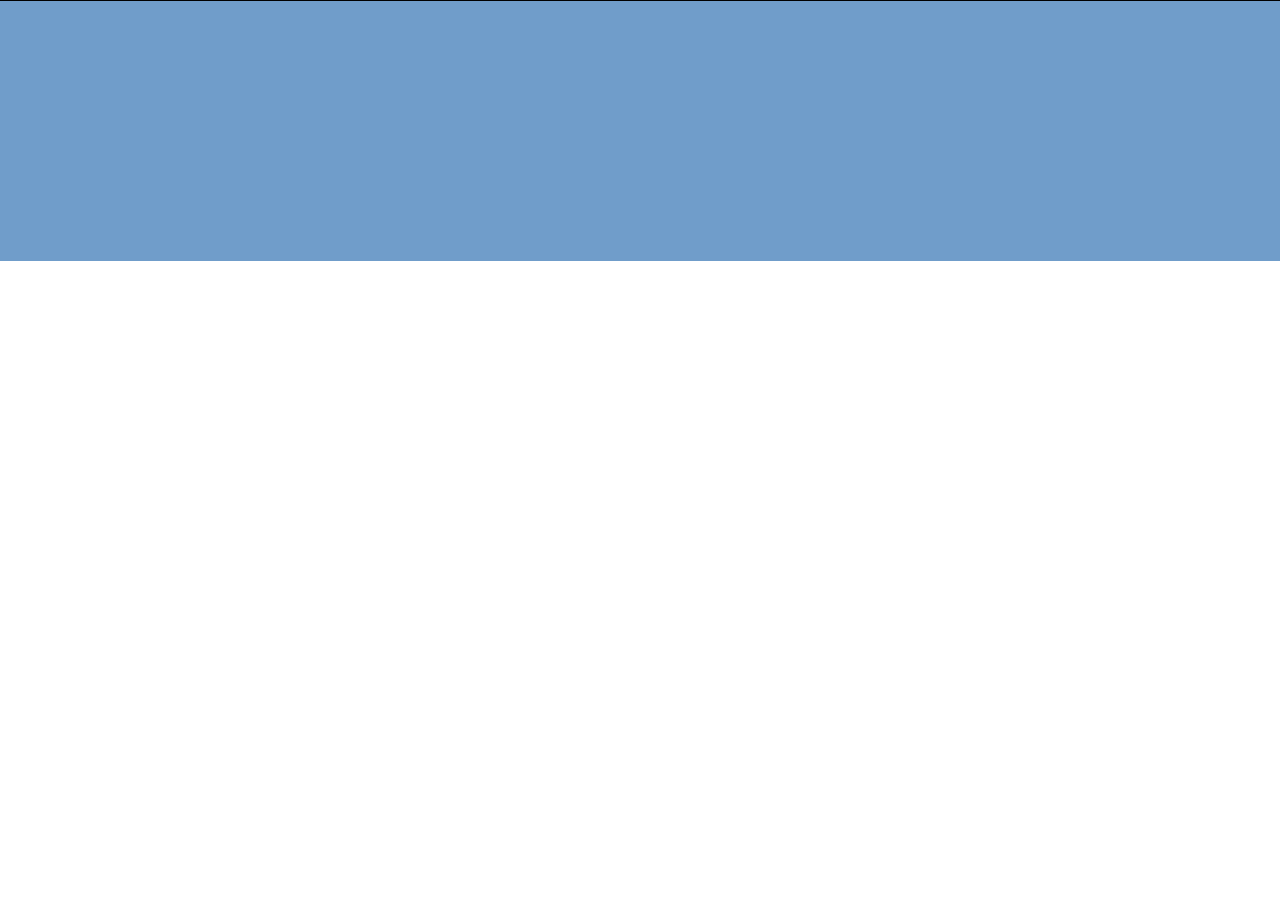
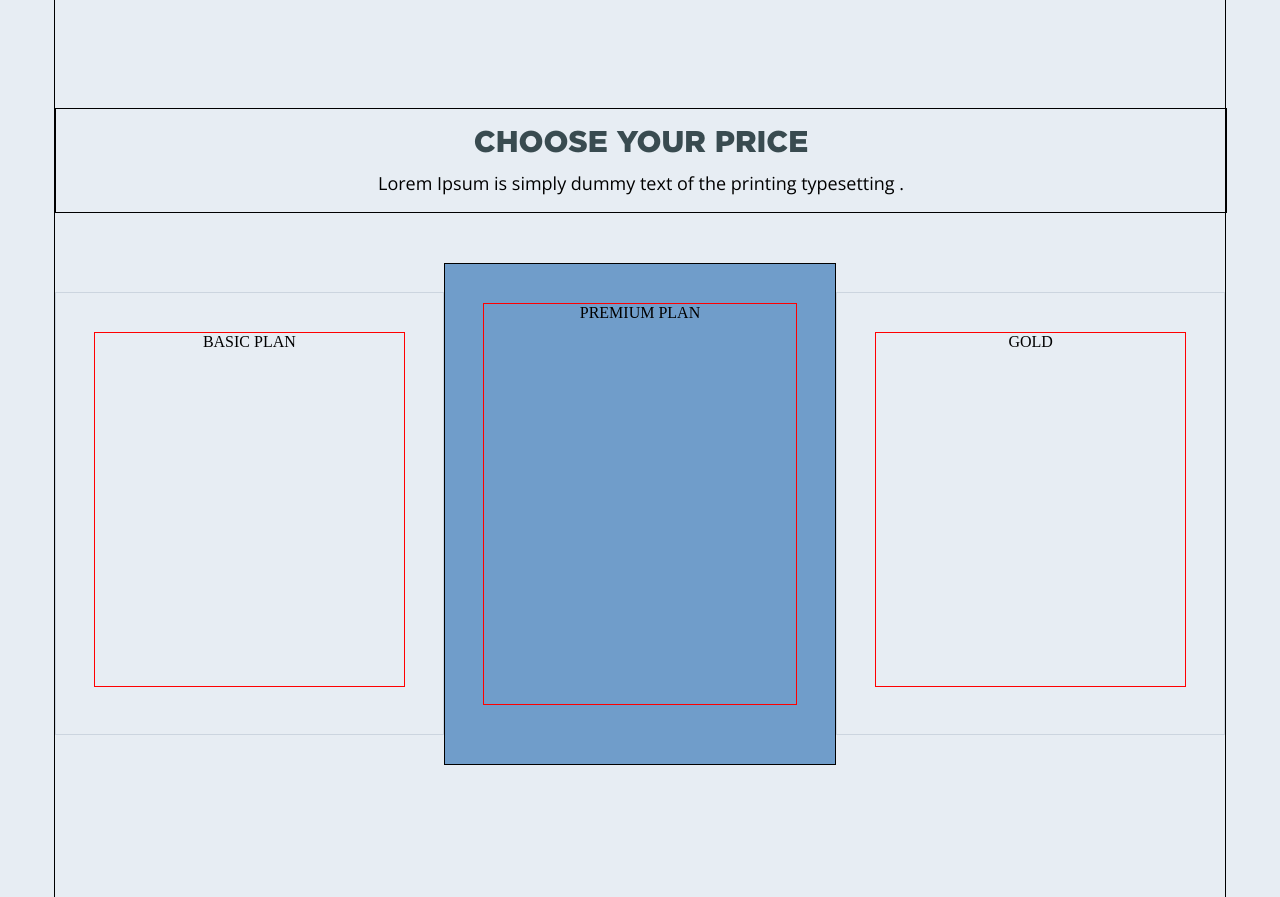
Before and after one commit to TrellixVulnTeam/by-template_RXOF, a plain HTML site: page 1/index.html in a window 1280 px wide. Shown: the part 2119-3016 px from the top of the page. Before the commit the page ends 2380 px from the top, so only its background shows below. Drawn offline with nearby package versions, Linux system fonts and the light colour scheme.

Commit message:
new section

```diff
--- a/1/css/sass/main.sass
+++ b/1/css/sass/main.sass
@@ -250,12 +250,52 @@ header
 
 
 .third-block
-  max-height: 890px
+  height: 900px
   background-color: #e7edf3
+  .content
+    border: 1px black solid
+    .priceH
+      margin-top: 110px
+      border: 1px black solid
+      width: 100%
+
+      text-align: center
+      line-height: 22px
+      h1
+        text-transform: uppercase
+        font-family: "Gotham Black"
+        font-size: 30px
+        color: #394b50
+      p
+        font-family: "Open Sans"
+        font-size: 18px
+    .price-plan
+
+      display: flex
+      align-items: center
+      margin: 50px auto 0 auto
+      .box-middle
+        background-color: #709dca
+        border: 1px black solid
+        width: 395px
+        height: 500px
+      .box-side
+        width: 391px
+        height: 441px
+        background-color: #e7edf3
+        border: 1px #ccd5df solid
+      .price-text
+        text-transform: uppercase
+        text-align: center
+        border: 1px red solid
+        margin: 10% auto 0 auto
+        width: 80%
+        height: 80%
+
 
 .fourth-block
   max-height: 850px
-  border: 1px red solid
+  border: 1px black solid
 
 .fifth-block
   max-height: 900px
--- a/1/index.html
+++ b/1/index.html
@@ -123,7 +123,7 @@
                                                 <p>Many desktop publishing packages and web page editors
                                                     now use Lorem Ipsum as their default model text,
                                                     and a search for 'lorem ipsum' will un
-cover                                               many web sites still in their infancy</p>
+                                                    cover many web sites still in their infancy</p>
                                     </span>
                             </div>
                             <div class="service">
@@ -189,6 +189,27 @@ cover                                               many web sites still in thei
 
 
 
+        <div class="third-block">
+          <div class="content">
+
+              <div class="priceH">
+                <h1>choose your price</h1>
+                <p>Lorem Ipsum is simply dummy text of the printing typesetting .</p>
+              </div>
+              <div class="price-plan">
+                <div class="box box-side">
+                    <div class="price-text">basic plan</div>
+                </div>
+                <div class="box box-middle">
+                    <div class="price-text">premium plan</div>
+                </div>
+                <div class="box box-side">
+                    <div class="price-text">gold </div>
+                </div>
+              </div>
+
+          </div>
+        </div>
 
 
 
@@ -206,34 +227,6 @@ cover                                               many web sites still in thei
 
 
 
-
-
-
-
-
-
-
-
-
-
-
-
-
-
-
-
-
-
-
-
-
-
-
-
-
-
-
-        <div class="third-block"></div>
         <div class="fourth-block"></div>
         <div class="fifth-block"></div>
         <div class="sixth-block"></div>
```
Also changed, not shown: 1/css/main.css, 1 other file.
